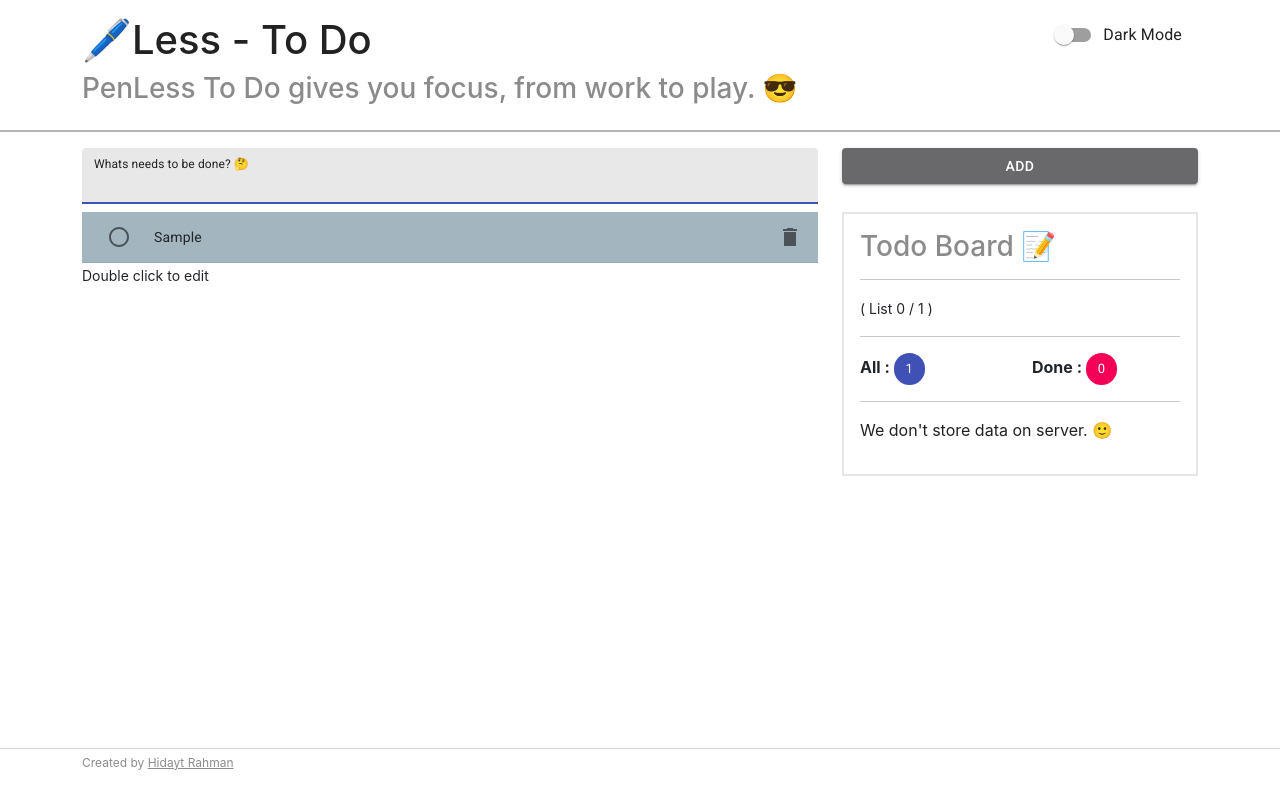
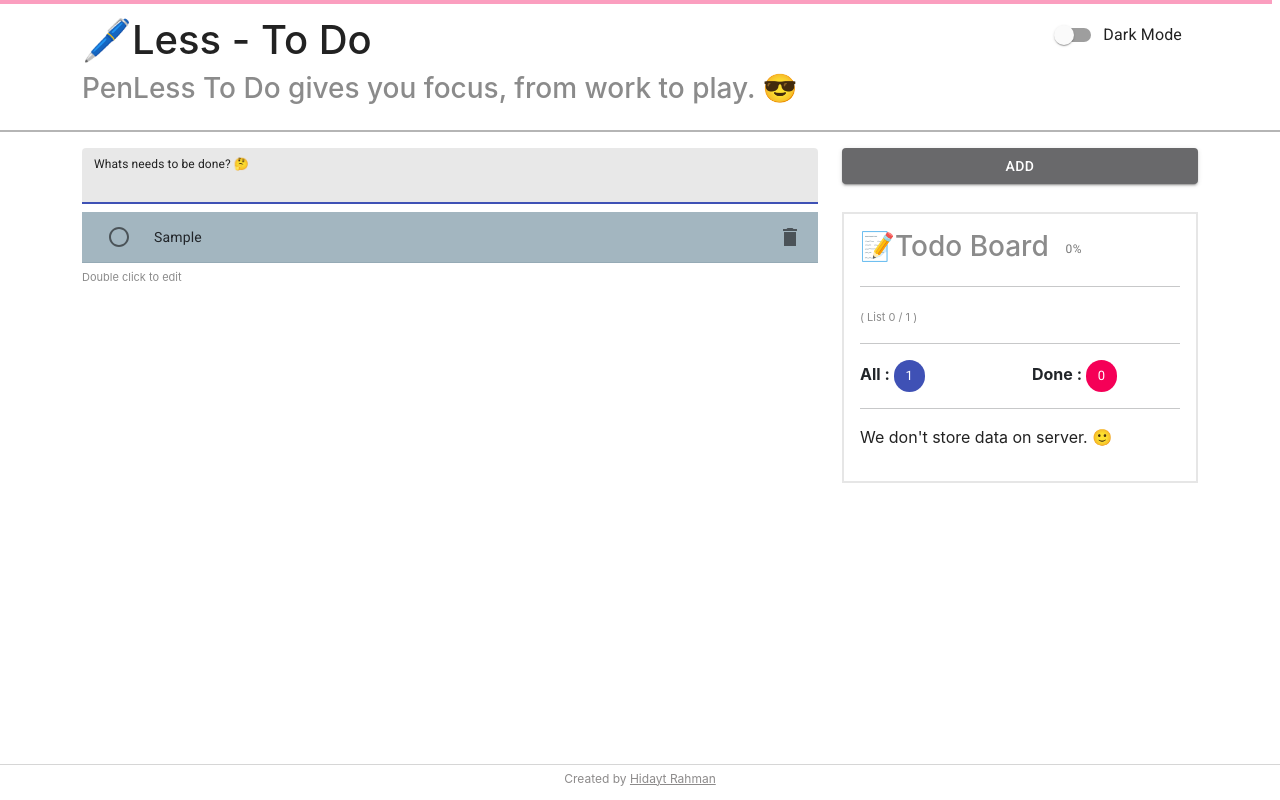
Before and after one commit to hidaytrahman/penless-todo, a React (Create React App) app: page / in a window 1280 px wide. Both pictures are taken after typing "Sample" into the empty fields and a click on the button "ADD". Built offline with nearby package versions, Linux system fonts and the light colour scheme.

Commit message:
improved dashboard added progress bar

```diff
--- a/package.json
+++ b/package.json
@@ -9,6 +9,7 @@
     "@testing-library/jest-dom": "^5.11.4",
     "@testing-library/react": "^11.1.0",
     "@testing-library/user-event": "^12.1.10",
+    "node-sass": "4.14.1",
     "react": "^17.0.2",
     "react-dom": "^17.0.2",
     "react-hook-form": "^7.8.1",
--- a/src/App.css
+++ b/src/App.css
@@ -33,7 +33,7 @@ footer a {
 
 
 .todo-wrapper {
-    min-height: 75vh;
+    min-height: 77vh;
 }
 
 .todo-board {
@@ -50,3 +50,8 @@ h3 {
     color: #8b8b8b;
     font-family: inherit;
 }
+
+small {
+    font-size: 11px;
+    color: #8b8b8b;
+}
--- a/src/components/shared/Footer.js
+++ b/src/components/shared/Footer.js
@@ -1,7 +1,7 @@
 const Footer = () => {
     return (
         <footer className="main-footer">
-            <div className="container">
+            <div className="container text-center">
                 Created by <a href="https://github.com/hidaytrahman">Hidayt Rahman</a>
             </div>
         </footer>
--- a/src/components/todo/Todo.css
+++ b/src/components/todo/Todo.css
@@ -30,6 +30,8 @@
     max-height: 63vh;
     overflow: auto;
     padding-bottom: 1rem !important;
+    display: flex;
+    flex-direction: column-reverse;
 }
 
 .todo-list-wrapper li .MuiListItem-root {
@@ -45,3 +47,12 @@
     background: rgb(199 201 201) !important;
     color: #939595 !important;
 }
+
+.custom-progressbar {
+    position: absolute;
+    top: 0;
+    z-index: 9;
+    width: 100%;
+    left: 0;
+    right: 0;
+}
--- a/src/components/todo/Todo.js
+++ b/src/components/todo/Todo.js
@@ -1,9 +1,43 @@
-import { Chip } from '@material-ui/core';
+import { Box, Chip, CircularProgress, Typography } from '@material-ui/core';
 import { useEffect, useState } from 'react';
+import LinearProgress from '@material-ui/core/LinearProgress';
 import AddTodo from './AddTodo';
 import TodoList from './TodoList';
 import "./Todo.css";
 import "../../theme.css";
+import useProgress from 'hooks/useProgress';
+
+function LinearProgressWithLabel(props) {
+    return (
+        <Box display="flex" alignItems="center">
+            <Box width="100%" mr={1}>
+                <LinearProgress variant="determinate" {...props} />
+            </Box>
+        </Box>
+    );
+}
+
+function CircularProgressWithLabel(props) {
+    return (
+        <Box position="relative" display="inline-flex">
+            <CircularProgress variant="determinate" {...props} />
+            <Box
+                top={0}
+                left={0}
+                bottom={0}
+                right={0}
+                position="absolute"
+                display="flex"
+                alignItems="center"
+                justifyContent="center"
+            >
+                <Typography variant="caption" component="div" color="textSecondary">{`${Math.round(
+                    props.value,
+                )}%`}</Typography>
+            </Box>
+        </Box>
+    );
+}
 
 const Todo = () => {
 
@@ -11,6 +45,11 @@ const Todo = () => {
     const todosOnStorage = localStorage.getItem("todos") ? JSON.parse(localStorage.getItem("todos")) : [];
 
     const [todos, setTodos] = useState([...todosOnStorage]);
+
+    // get completed todos
+    const todosCompleted = (todos && todos.length > 0) ? todos.filter((todo) => todo.completed === true) : []
+
+    const progress = useProgress(todosCompleted.length, todos.length)
 
     const addTodoItem = (todoValue) => {
         setTodos([...todos, { title: todoValue, completed: false }]);
@@ -41,11 +80,12 @@ const Todo = () => {
         localStorage.setItem("todos", JSON.stringify(todos))
     }
 
-    // get completed todos
-    const todosCompleted = (todos && todos.length > 0) ? todos.filter((todo) => todo.completed === true) : []
 
     return (
         <section className="container todo-wrapper">
+            <div className="custom-progressbar">
+                <LinearProgressWithLabel value={progress} color="secondary" />
+            </div>
 
             <AddTodo
                 addTodoItem={addTodoItem}
@@ -53,7 +93,7 @@ const Todo = () => {
             />
 
             <div className="row">
-                <div className="col-md-8">
+                <div className="col-lg-8">
 
                     {
                         todos && todos.length > 0 ?
@@ -63,6 +103,7 @@ const Todo = () => {
                                 markTodoAsCompleted={markTodoAsCompleted}
                                 editTodoItem={editTodoItem}
                             />
+
                             : <div className="alert alert-info">What are you thinking, Add your first todo? 😉</div>
                     }
 
@@ -70,9 +111,10 @@ const Todo = () => {
 
                 {
                     todos && todos.length > 0 &&
-                    <div className="col-md-4">
+                    <div className="col-lg-4">
                         <section className="todo-board">
-                            <h3>Todo Board 📝</h3>
+                            <h3 className="d-flex"> 📝 <div style={{marginRight: "5px"}}>Todo Board</div>  <CircularProgressWithLabel color="secondary" value={progress} /></h3>
+
                             <hr />
                             <small>
                                 ( <span>List</span> <span> {todosCompleted.length} / {todos.length}</span> )
--- a/src/components/todo/TodoList.js
+++ b/src/components/todo/TodoList.js
@@ -30,6 +30,7 @@ const TodoList = (props) => {
     }
 
     return (
+        <div>
             <List className="todo-list-wrapper">
 
                 {
@@ -72,10 +73,12 @@ const TodoList = (props) => {
                         )
                     })
                 }
+            </List>
 
             <small>Double click to edit</small>
+        </div>
 
-        </List>
+
     )
 }
 
--- /dev/null
+++ b/src/hooks/useProgress.js
@@ -0,0 +1,15 @@
+import { useEffect, useState } from "react";
+
+const useProgress = (completed, target) => {
+    const [progress, setProgress] = useState(0);
+
+    useEffect(() => {
+        const c = Math.ceil(completed / target * 100);
+        setProgress(c)
+        console.log(progress);
+    }, [completed, target]);
+
+    return progress;
+}
+
+export default useProgress;
```
Also changed, not shown: src/core/utils.js (added), 2 other files (tests, documents, lock files or other folders). Lines whose indentation alone changed are shown as unchanged.
